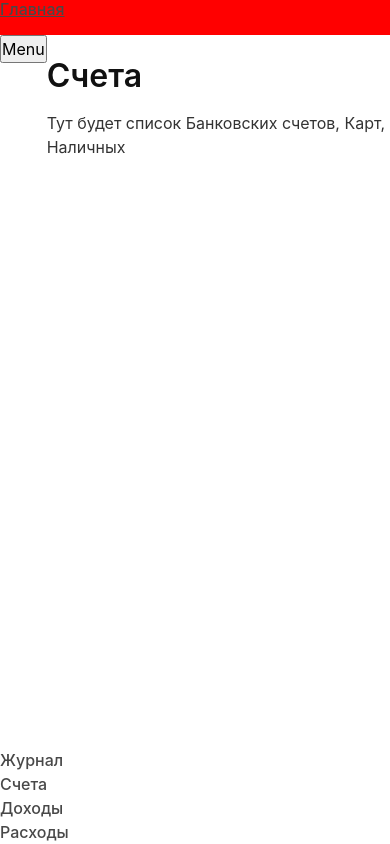
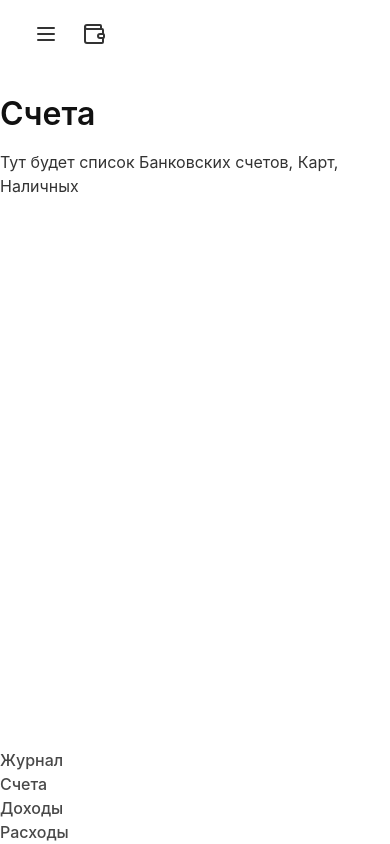
Before and after one commit to taurus-git/react-typescript-redux-wallet, a React (Create React App) app: page /accounts in a window 390 px wide. Built offline with nearby package versions, Linux system fonts and the light colour scheme.

Commit message:
Added basic sthle for header

```diff
--- a/src/components/layout/DashboardLayout.tsx
+++ b/src/components/layout/DashboardLayout.tsx
@@ -15,7 +15,7 @@ export const DashboardLayout = () => {
     const settings = filterRoutes( privateRoutes, RouteItemField.MenuCategory, MenuCategory.Settings );
     const isDesktop = useMediaQuery( WidthMediaQueries.md );
 
-    const { open, close, isOpen, closeAll } = useModal();
+    const { close, isOpen, closeAll } = useModal();
     const mobileMenu = MODAL_NAME.MOBILE_MENU;
 
     return (
@@ -28,7 +28,6 @@ export const DashboardLayout = () => {
             }
             { !isDesktop &&
                 <div>
-                    <button onClick={ () => open( mobileMenu ) }>Menu</button>
                     <Modal isOpen={ isOpen( mobileMenu ) }
                            onClose={ () => close( mobileMenu ) }>
                         <SidebarNavigation navigation={ settings }
--- /dev/null
+++ b/src/components/layout/Header.module.css
@@ -0,0 +1,11 @@
+.header {
+  position: sticky;
+  top: 0;
+  padding: 1rem;
+}
+
+.header__homeLink {
+  color: var(--gray-7);
+}
+
+/*# sourceMappingURL=Header.module.css.map */
--- a/src/components/layout/Header.module.scss
+++ b/src/components/layout/Header.module.scss
@@ -1,3 +1,11 @@
-header {
-    background-color: red;
+.header {
+    position: sticky;
+    top: 0;
+    padding: 1rem;
 }
+
+.header {
+    &__homeLink {
+        color: var(--gray-7);
+    }
+}
--- a/src/components/layout/Header.tsx
+++ b/src/components/layout/Header.tsx
@@ -4,16 +4,33 @@ import { Link } from "react-router-dom";
 import { useSelector } from "react-redux";
 import { RootState } from "../../store";
 import { ROUTES_MAP } from "../../routes/routes";
+import { Menu, Wallet } from "lucide-react";
+import { useMediaQuery } from "../../hooks/useMediaQuery";
+import { WidthMediaQueries } from "../../constants/breakpoints";
+import { MODAL_NAME } from "../../store/features/ui/types";
+import { useModal } from "../../hooks/useModal";
 
 export const Header = () => {
     const isAuthenticated = useSelector( ( state: RootState ) => state.auth.isAuthenticated );
+    const isDesktop = useMediaQuery( WidthMediaQueries.md );
+    const mobileMenu = MODAL_NAME.MOBILE_MENU;
+    const { open } = useModal();
 
     const homeLink = isAuthenticated ? ROUTES_MAP.dashboard.path : "/";
     return (
-        <header className={ styles.header }>
-            <h6>
-                <Link to={ homeLink }>{ 'Главная' }</Link>
-            </h6>
+        <header className={`backdrop-blur ${styles.header}`}>
+            { !isDesktop &&
+                <button
+                    onClick={ () => open( mobileMenu ) }
+                    className="custom-button">
+                    <Menu/>
+                </button>
+            }
+
+            <Link to={ homeLink } className={ styles.header__homeLink }>
+                <Wallet/>
+            </Link>
+
         </header>
     );
 }
--- a/src/styles/main.css
+++ b/src/styles/main.css
@@ -139,6 +139,31 @@ textarea {
     width: 100%;
 }
 
+.custom-button {
+    all: unset;
+    cursor: pointer;
+    display: inline-block;
+
+    color: var(--gray-7);
+    padding: 1.2rem 2.4rem;
+    border-radius: .6rem;
+    font-weight: 500;
+    transition: color 0.2s ease;
+}
+
+.custom-button:hover {
+    color: var(--primary-default);
+}
+
+.backdrop-blur {
+    background: var(--backdrop-color);
+    backdrop-filter: var(--backdrop-blur);
+}
+
+.card-shadow {
+    border: 1px solid var(--card-shadow);
+}
+
 @media (min-width: 768px) {
 
 }
--- a/src/styles/variables.css
+++ b/src/styles/variables.css
@@ -7,6 +7,12 @@
     --gray-9: #111111;
     --gray-10: #000000;
 
+    --primary-default: #3872fa;
+
+    --backdrop-color: rgba(255, 255, 255, 0.2);
+    --backdrop-blur: blur(1rem);
+    --card-shadow: rgba(255, 255, 255, 0.3);
+
     /*MARGINS AND PADDINGS*/
     --spacing-1: 0.4rem;
     --spacing-2: 0.8rem;
```
Also changed, not shown: 1 other file (tests, documents, lock files or other folders).
